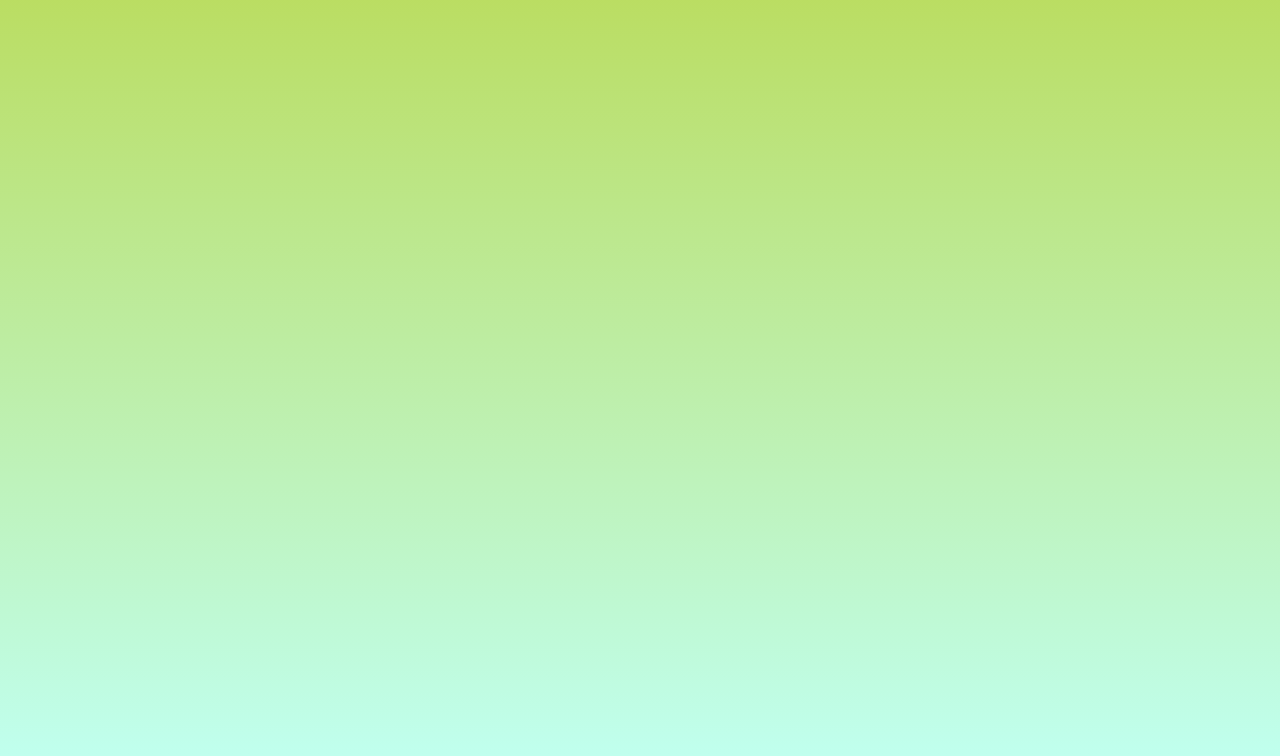
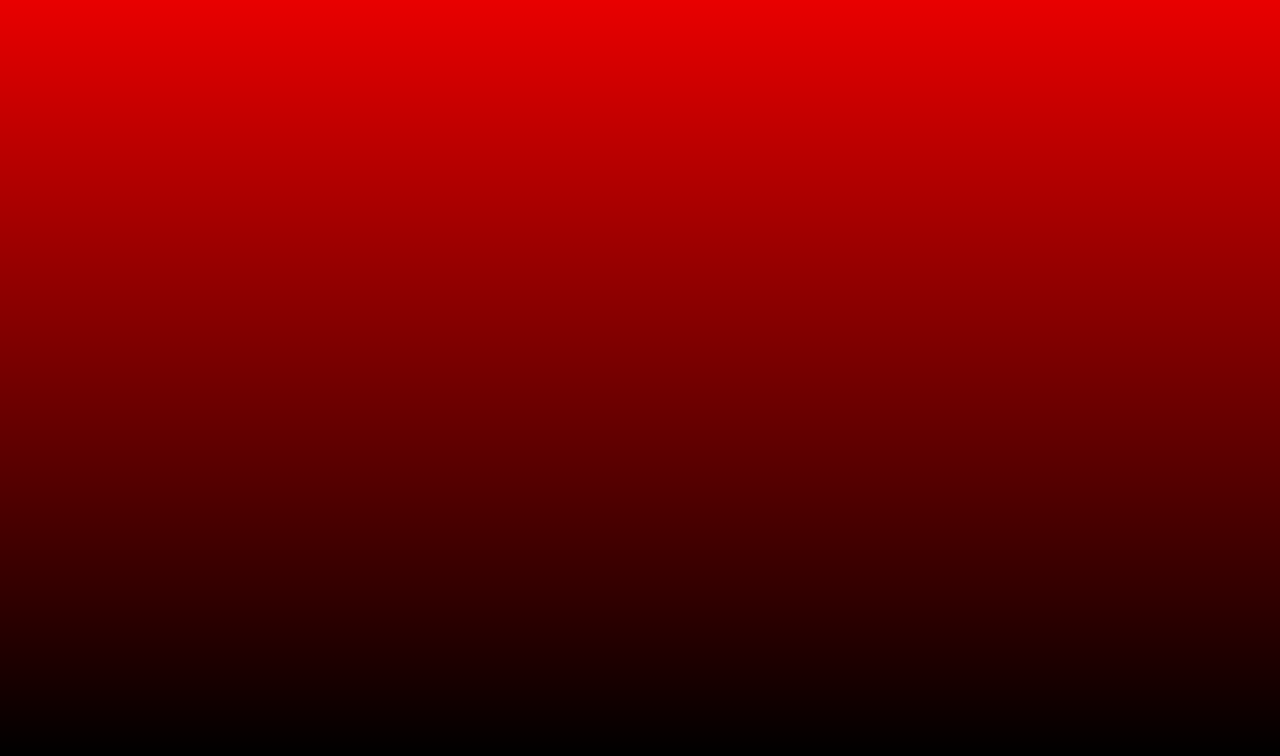
Before and after one commit to jaabert/uochtml, a website built with Parcel: page index.html in a window 1280 px wide. Shown: the part 73-829 px from the top of the page. Built offline with nearby package versions, Linux system fonts and the light colour scheme.

Commit message:
Continuous development test

```diff
--- a/style.css
+++ b/style.css
@@ -1,5 +1,5 @@
 body {
     height: 100vh;
-    color: #1f1f1f;
-    background: linear-gradient(to bottom, #bada55, #c0ffee);
+    color: white;
+    background: linear-gradient(to bottom, red, black);
 }
```
